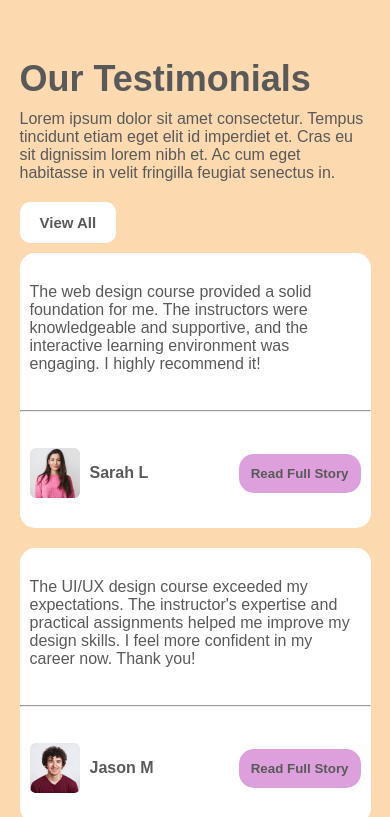
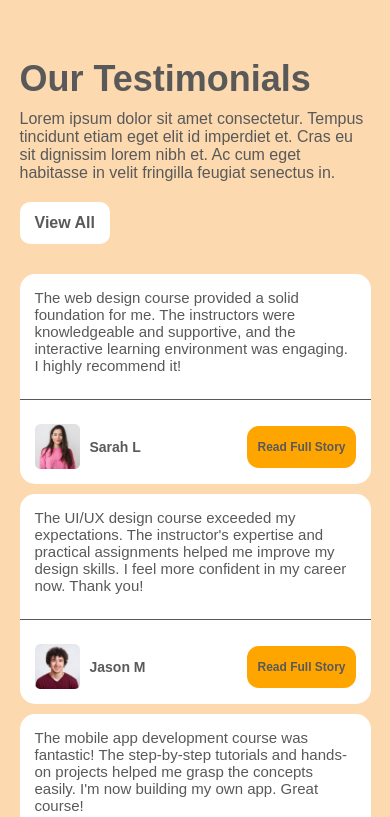
Before and after one commit to LaithGhnemat12302/mediaQueryProject, a plain HTML site: page index.html in a window 390 px wide. Shown: the part 6375-7192 px from the top of the page. Drawn offline with Linux system fonts and the light colour scheme.

Commit message:
testimonials_media

```diff
--- a/assets/main.css
+++ b/assets/main.css
@@ -519,6 +519,7 @@ body{
 .courses_section .courses .course:hover{
     background-color: #59595A;
     transform: scale(1.05);
+    z-index: 1;
 }
 
 .courses_section .courses .course:hover .details .sub_container span,
@@ -597,7 +598,6 @@ body{
 
 .testimonials_section h2{
     font-size: 36px;
-    font-weight: bold;
 }
 
 .testimonials_section .container{
@@ -606,6 +606,7 @@ body{
     align-items: center;
     padding-top: 10px;
     padding-bottom: 10px;
+    margin-bottom: 20px;
 }
 
 .testimonials_section .container p{
@@ -614,14 +615,19 @@ body{
 }
 
 .testimonials_section .container button{
-    padding: 12px;
-    padding-left: 20px;
-    padding-right: 20px;
+    padding: 12px 20px;
     border-radius: 10px;
     font-weight: bold;
-    font-size: 15px;
+    font-size: 16px;
     border: none;
     background-color: white;
+    cursor: pointer;
+    transition: background-color 1s, color 1s;
+}
+
+.testimonials_section .container button:hover{
+    background-color: #59595A;
+    color: orange;
 }
 
 .testimonials_section .testimonials{
@@ -629,22 +635,45 @@ body{
     display: flex;
     justify-content: space-between;
     flex-wrap: wrap;
-    gap: 30px;
+    gap: 20px;
 }
 
 .testimonials_section .testimonials .testimonial{
     background-color: white;
-    width: calc((100% - 30px) / 2);
+    width: calc((100% - 20px) / 2);
     height: 250px;
     border-radius: 15px;
+    cursor: pointer;
     display: flex;
     flex-direction: column;
     justify-content: space-between;
+    transition: background-color 1s, color 1s, transform 1s;
+}
+
+.testimonials_section .testimonials .testimonial:hover{
+    background-color: #59595A;
+    transform: scale(1.05);
+    z-index: 1;
+}
+
+.testimonials_section .testimonials .testimonial:hover p,
+.testimonials_section .testimonials .testimonial:hover .sub_section .details span{
+    color: orange;
+}
+
+.testimonials_section .testimonials .testimonial:hover hr{
+    background-color: orange;
 }
 
 .testimonials_section .testimonials .testimonial p{
     margin: 40px;
     margin-bottom: 0;
+}
+
+.testimonials_section .testimonials .testimonial hr{
+    background-color: #59595A;
+    height: 1px;
+    border: none;
 }
 
 .testimonials_section .testimonials .testimonial .sub_section{
@@ -670,7 +699,13 @@ body{
     font-weight: 600;
     border-radius: 15px;
     border: none;
-    background-color:plum;
+    background-color:orange;
+    cursor: pointer;
+    transition: background-color 1s;
+}
+
+.testimonials_section .testimonials .testimonial .sub_section button:hover{
+    background-color: rgb(252, 217, 174);
 }
 /* ############################################################################################# */
 /* ############################################################################################# */
@@ -1054,6 +1089,15 @@ body{
     .courses_section .courses .course .details .sub_container{
         gap: 10px;
     }
+    /* ___________________________ testimonials ____________________________ */
+
+    .testimonials_section .testimonials .testimonial{
+        height: 280px;
+    }
+
+    .testimonials_section .testimonials .testimonial .sub_section button{
+        padding: 15px;
+    }
 
     .pricing_section .pricing_container{
         padding: 35px;
@@ -1133,6 +1177,15 @@ body{
     .courses_section .courses .course .details .sub_container span{
         padding: 8px;
     }
+    /* ___________________________ testimonials ____________________________ */
+
+    .testimonials_section .testimonials .testimonial .sub_section{
+        margin: 30px;
+    }
+
+    .testimonials_section .testimonials .testimonial p{
+        margin: 30px;
+    }
 
     .pricing_section .pricing_container{
         padding: 30px;
@@ -1227,17 +1280,14 @@ body{
     .courses_section .courses .course .details h5{
         font-size: 15px;
     }
-
-    .testimonials_section .testimonials .testimonial .sub_section{
-        margin: 30px;
-    }
-
-    .testimonials_section .testimonials .testimonial p{
-        margin: 30px;
-    }
+    /* ___________________________ testimonials ____________________________ */
 
     .testimonials_section .testimonials .testimonial .sub_section button{
         padding: 12px;
+    }
+
+    .testimonials_section .testimonials .testimonial {
+        height: 270px;
     }
 
     .pricing_section .pricing_container{
@@ -1435,6 +1485,7 @@ body{
         padding: 10px;
         height: 500px;
     }
+    /* ___________________________ testimonials ____________________________ */
 
     .testimonials_section .container{
         flex-direction: column;
@@ -1446,18 +1497,10 @@ body{
         width: 100%;
     }
 
-    .testimonials_section .testimonials{
-        gap: 20px;
-    }
-
-    .testimonials_section .testimonials .testimonial{
-        width: calc(50% - 10px);
-        height: 280px;
-    }
-
     .testimonials_section .testimonials .testimonial p{
         margin-right: 20px;
         margin-left: 20px;
+        font-size: 14px;
     }
 
     .testimonials_section .testimonials .testimonial .sub_section{
@@ -1466,7 +1509,8 @@ body{
     }
 
     .testimonials_section .testimonials .testimonial .sub_section button{
-        padding: 10px;
+        padding: 14px 8px;
+        border-radius: 12px;
     }
 
     .pricing_section .pricing_container .status .features .feature p{
@@ -1559,15 +1603,10 @@ body{
         padding-top: 15px;
         padding-bottom: 15px;
     }
-
-    .testimonials_section .testimonials .testimonial p{
-        margin-right: 10px;
-        margin-left: 10px;
-    }
-
-    .testimonials_section .testimonials .testimonial .sub_section{
-        margin-right: 10px;
-        margin-left: 10px;
+    /* ___________________________ testimonials ____________________________ */
+
+    .testimonials_section .testimonials .testimonial .sub_section .details{
+        gap: 5px;
     }
 
     .pricing_section .container{
@@ -1652,24 +1691,24 @@ body{
     .benefits_section .items .item{
         width: calc((100% - 20px) / 2);
     }
+    /* ___________________________ testimonials ____________________________ */
+
+    .testimonials_section .testimonials{
+        gap: 10px;
+    }
 
     .testimonials_section .testimonials .testimonial{
-        width: 100%;
-        height: 250px;
+        width: calc((100% - 10px) / 2);
     }
 
     .testimonials_section .testimonials .testimonial p{
-        margin-right: 30px;
-        margin-left: 30px;
+        margin-right: 10px;
+        margin-left: 10px;
     }
 
     .testimonials_section .testimonials .testimonial .sub_section{
-        margin-right: 30px;
-        margin-left: 30px;
-    }
-
-    .testimonials_section .testimonials .testimonial .sub_section button{
-        padding: 16px;
+        margin-right: 10px;
+        margin-left: 10px;
     }
 
     .pricing_section .pricing_container{
@@ -1774,6 +1813,31 @@ body{
         padding-top: 13px;
         padding-bottom: 13px;
     }
+    /* ___________________________ testimonials ____________________________ */
+
+    .testimonials_section .testimonials .testimonial{
+        width: 100%;
+        height: 230px;
+    }
+
+    .testimonials_section .testimonials .testimonial p{
+        margin-right: 25px;
+        margin-left: 25px;
+        font-size: 16px;
+    }
+
+    .testimonials_section .testimonials .testimonial .sub_section{
+        margin-right: 25px;
+        margin-left: 25px;
+    }
+
+    .testimonials_section .testimonials .testimonial .sub_section button{
+        padding: 16px 10px;
+    }
+
+    .testimonials_section .testimonials .testimonial .sub_section .details{
+        gap: 10px;
+    }
 
     .pricing_section .pricing_container .status .features button{
         padding-top: 14px;
@@ -1879,6 +1943,12 @@ body{
     .courses_section .courses .course{
         padding: 20px;
     }
+    /* ___________________________ testimonials ____________________________ */
+
+    .testimonials_section .testimonials .testimonial{
+        width: 100%;
+        height: 250px;
+    }
 
     .pricing_section .pricing_container .status .features .feature svg{
         width: 28px;
@@ -1974,9 +2044,16 @@ body{
     .courses_section .courses .course img{
         height: 40%;
     }
-
-    .testimonials_section .testimonials .testimonial .sub_section button{
-        padding: 14px;
+    /* ___________________________ testimonials ____________________________ */
+
+    .testimonials_section .testimonials .testimonial p{
+        margin: 20px;
+        font-size: 15px;
+    }
+
+    .testimonials_section .testimonials .testimonial .sub_section{
+        margin-left: 20px;
+        margin-right: 20px;
     }
 
     .pricing_section .pricing_container .status .features .feature{
@@ -2079,9 +2156,15 @@ body{
         padding-left: 18px;
         padding-right: 18px;
     }
+    /* ___________________________ testimonials ____________________________ */
+
+    .testimonials_section .container button{
+        padding-left: 18px;
+        padding-right: 18px;
+    }
 
     .testimonials_section .testimonials .testimonial .sub_section button{
-        padding: 12px;
+        font-size: 12px;
     }
 
     .pricing_section .container .sub_container button{
@@ -2185,19 +2268,37 @@ body{
     .courses_section .courses .course img {
         height: 40%;
     }
+    /* ___________________________ testimonials ____________________________ */
+
+    .testimonials_section .container button{
+        padding-left: 15px;
+        padding-right: 15px;
+    }
 
     .testimonials_section .testimonials .testimonial{
-        height: 275px;
+        height: 210px;
     }
 
     .testimonials_section .testimonials .testimonial p{
-        margin-right: 10px;
-        margin-left: 10px;
+        margin: 15px;
     }
 
     .testimonials_section .testimonials .testimonial .sub_section{
-        margin-right: 10px;
-        margin-left: 10px;
+        margin: 15px;
+    }
+
+    .testimonials_section .testimonials .testimonial .sub_section button{
+        padding-top: 14px;
+        padding-bottom: 14px;
+    }
+
+    .testimonials_section .testimonials .testimonial .sub_section .details img{
+        width: 45px;
+        height: 45px;
+    }
+
+    .testimonials_section .testimonials .testimonial .sub_section .details span{
+        font-size: 14px;
     }
 
     .pricing_section .pricing_container .status .features button{
@@ -2285,18 +2386,31 @@ body{
     .courses_section .courses .course img{
         height: 35%;
     }
-
-    .testimonials_section .testimonials .testimonial .sub_section .details span{
-        font-size: 14px;
-    }
-
-    .testimonials_section .testimonials .testimonial .sub_section button{
-        padding: 10px;
+    /* ___________________________ testimonials ____________________________ */
+
+    .testimonials_section .testimonials .testimonial{
+        height: 215px;
     }
 
     .testimonials_section h2{
         font-size: 34px;
     }
+
+    .testimonials_section .testimonials .testimonial .sub_section .details span{
+        font-size: 13px;
+    }
+
+    .testimonials_section .testimonials .testimonial .sub_section .details img{
+        width: 40px;
+        height: 40px;
+    }
+
+    .testimonials_section .testimonials .testimonial .sub_section button{
+        padding: 12px 8px;
+        border-radius: 10px;
+    }
+
+
 
     .pricing_section .pricing_container .status .features button {
         padding-top: 8px;
```
